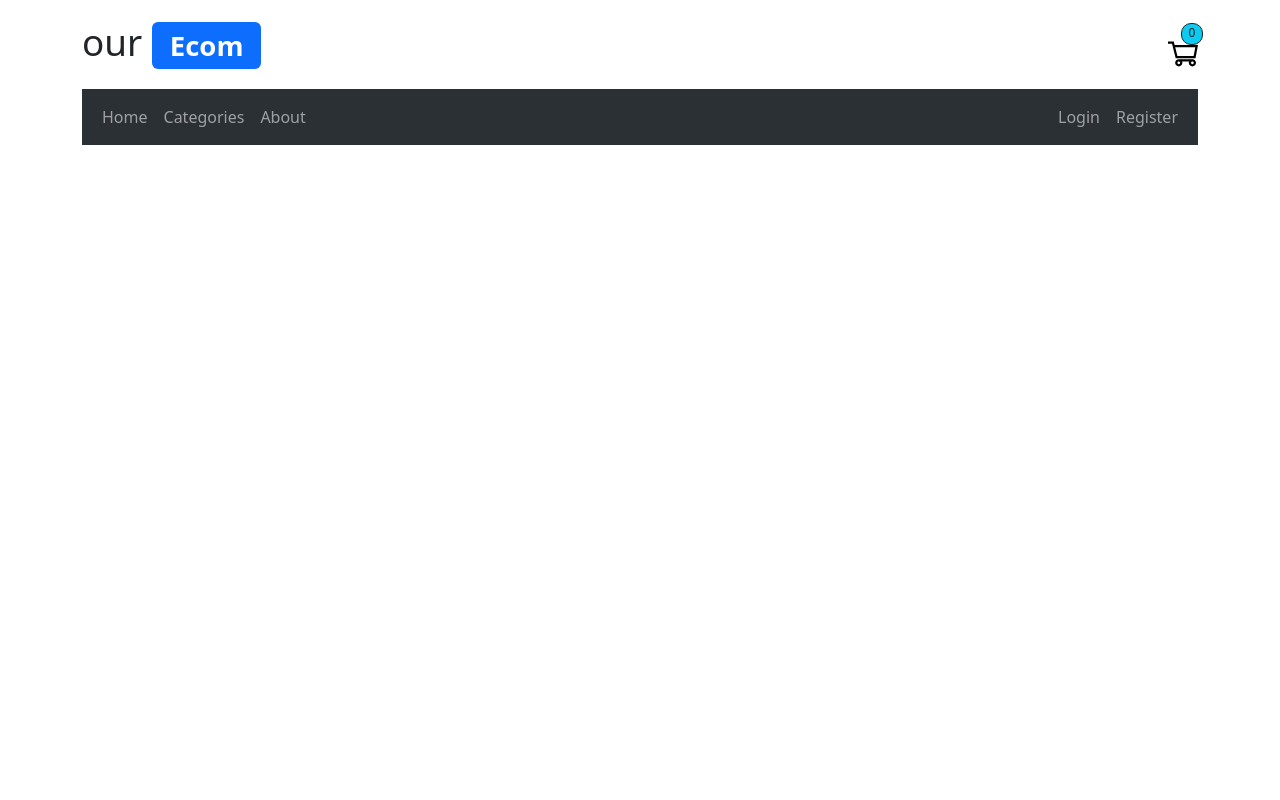
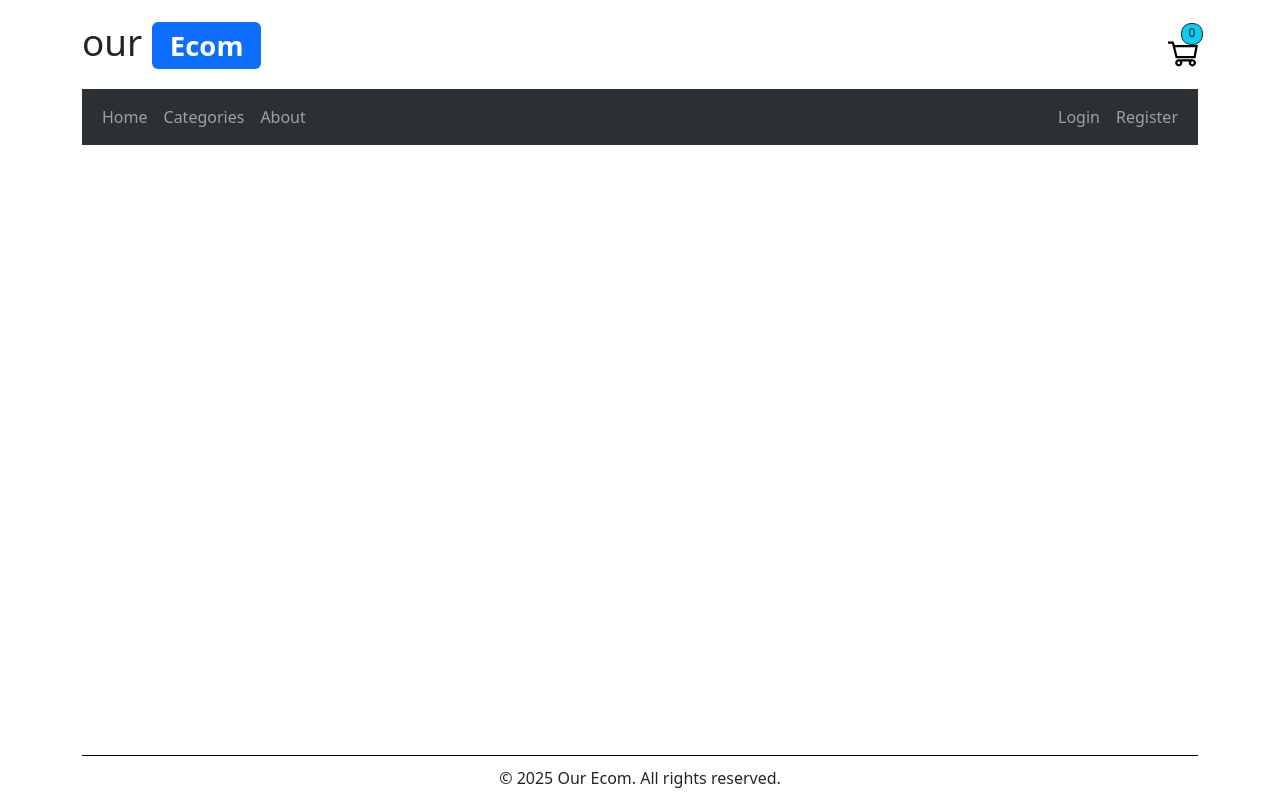
Before and after one commit to OmarElkeshen38/React-Ecommerce-With-Redux, a React (Vite) app: page / in a window 1280 px wide. Built offline with nearby package versions, Linux system fonts and the light colour scheme.

Commit message:
create footer

```diff
--- /dev/null
+++ b/src/components/common/Footer/Footer.module.css
@@ -0,0 +1,6 @@
+.footerContainer {
+    margin-top: auto;
+    text-align: center;
+    padding: 10px 0;
+    border-top: 1px solid black;
+}
--- /dev/null
+++ b/src/components/common/Footer/Footer.tsx
@@ -0,0 +1,8 @@
+import styles from './Footer.module.css';
+const { footerContainer } = styles;
+
+const Footer = () => {
+  return <div className={footerContainer}>&copy; 2025 Our Ecom. All rights reserved.</div>;
+};
+
+export default Footer;
--- /dev/null
+++ b/src/components/common/index.ts
@@ -0,0 +1,4 @@
+import Header from "./Header/Header";
+import Footer from "./Footer/Footer";
+
+export { Header, Footer };
--- a/src/layouts/MainLayout/MainLayout.tsx
+++ b/src/layouts/MainLayout/MainLayout.tsx
@@ -1,5 +1,5 @@
 import { Container } from "react-bootstrap";
-import Header from "../../components/common/Header/Header";
+import { Header, Footer } from "../../components/common/";
 import styles from './Mainstyles.module.css';
 
 const { container, wrapper } = styles;
@@ -8,6 +8,7 @@ const MainLayout = () => {
   return <Container className={container}>
     <Header />
     <div className={wrapper}></div>
+    <Footer />
   </Container>;
 };
 
```
